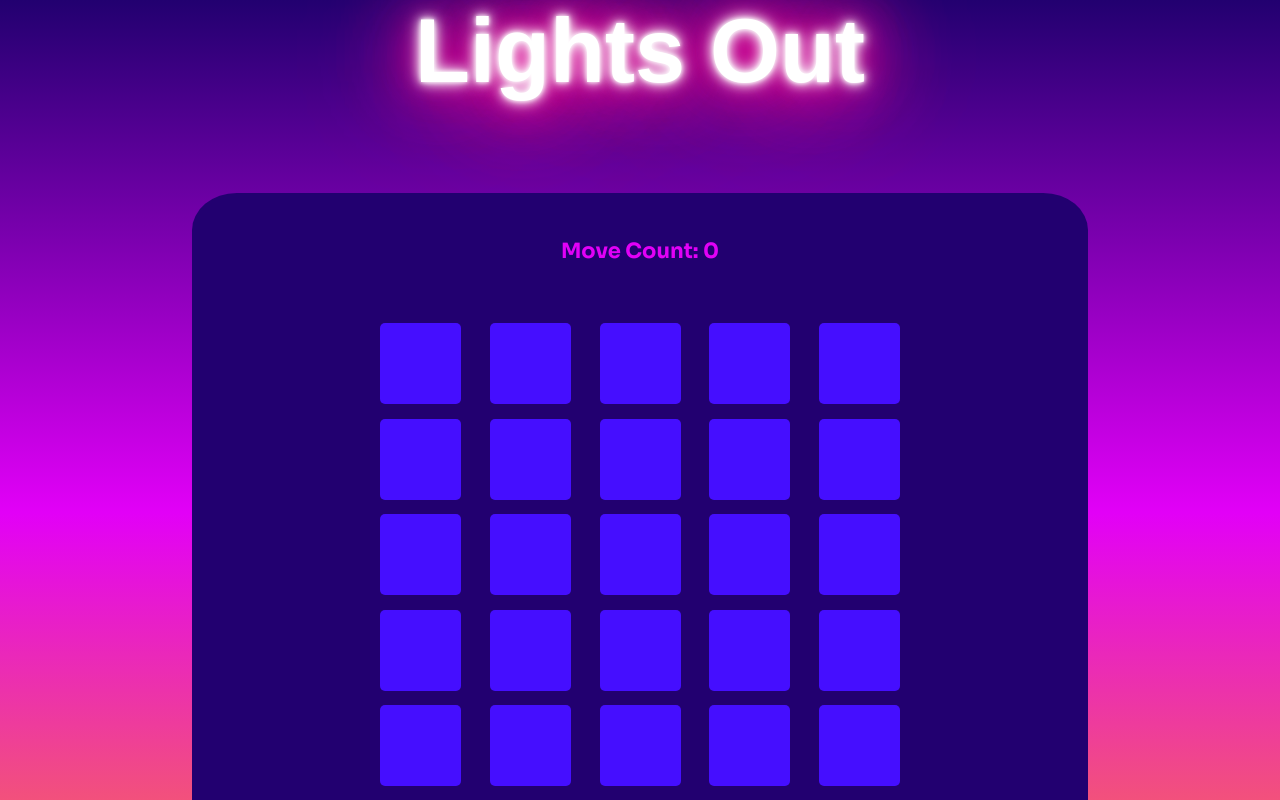
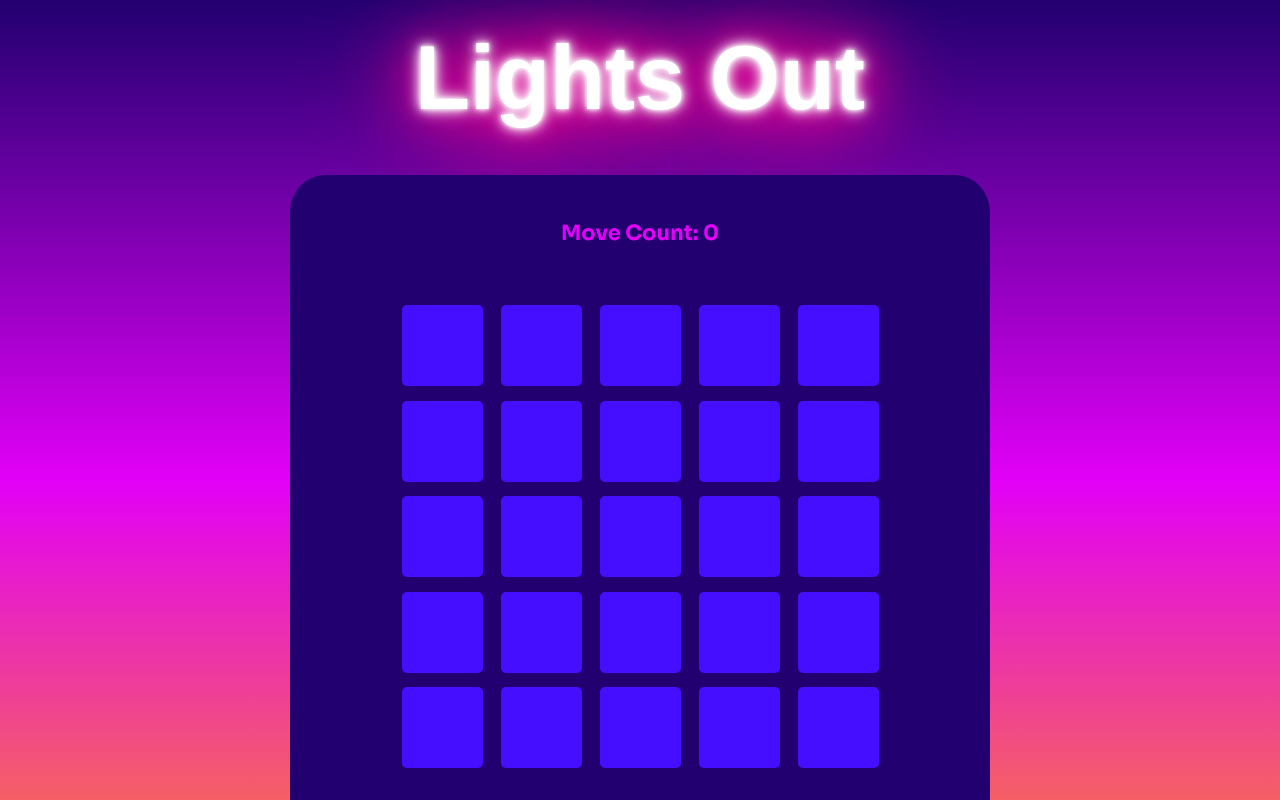
Before and after one commit to zdresser/lights-out, a React (Create React App) app: page / in a window 1280 px wide. Shown: the top 800 px of the page. Built offline with nearby package versions, Linux system fonts and the light colour scheme; a web font is replaced by a local one.

Commit message:
style tweaks

```diff
--- a/src/App.module.css
+++ b/src/App.module.css
@@ -45,6 +45,7 @@ h1 {
   font-size: 5rem;
   font-family: "Vibur", sans-serif;
   animation: pulsate 0.11s ease-in-out infinite alternate;
+  margin-top: 1.5rem;
 }
 @keyframes pulsate {
   100% {
--- a/src/Components/Board.module.css
+++ b/src/Components/Board.module.css
@@ -12,6 +12,7 @@
 .tiles {
   display: flex;
   flex-direction: row;
+  gap: 0.5rem;
 }
 
 .restart {
@@ -31,8 +32,8 @@
 .restart:hover {
   cursor: pointer;
   background-color: #450eff;
-  color: var(--red);
-  border: 1px solid var(--red);
+  color: var(--orange);
+  border: 1px solid var(--orange);
 }
 .count {
   margin-bottom: 2.5rem;
@@ -43,9 +44,20 @@
   .restart {
     width: 15rem;
   }
+  .tiles {
+    gap: 0.8rem;
+  }
   .board {
     max-width: 70%;
-    max-height: 70%;
-    margin: 5rem 5rem;
+
+    margin: 2.5rem 2.5rem;
   }
 }
+@media (min-width: 1024px) {
+  .board {
+    max-width: 700px;
+  }
+  .tiles {
+    gap: 1rem;
+  }
+}
--- a/src/Components/Tile.module.css
+++ b/src/Components/Tile.module.css
@@ -11,7 +11,7 @@
 .tile {
   width: 3rem;
   height: 3rem;
-  margin: 0.5rem 0.5rem;
+  margin: 0.5rem 0;
   border-radius: 5px;
 }
 
@@ -24,13 +24,13 @@
   .tile {
     width: 5rem;
     height: 5rem;
-    margin: 1rem 1rem;
+    margin: 1rem 0;
   }
 }
 @media (min-width: 720px) {
   .tile {
     width: 4.5rem;
     height: 4.5rem;
-    margin: 0.8rem 0.8rem;
+    margin: 0.8rem 0;
   }
 }
```
